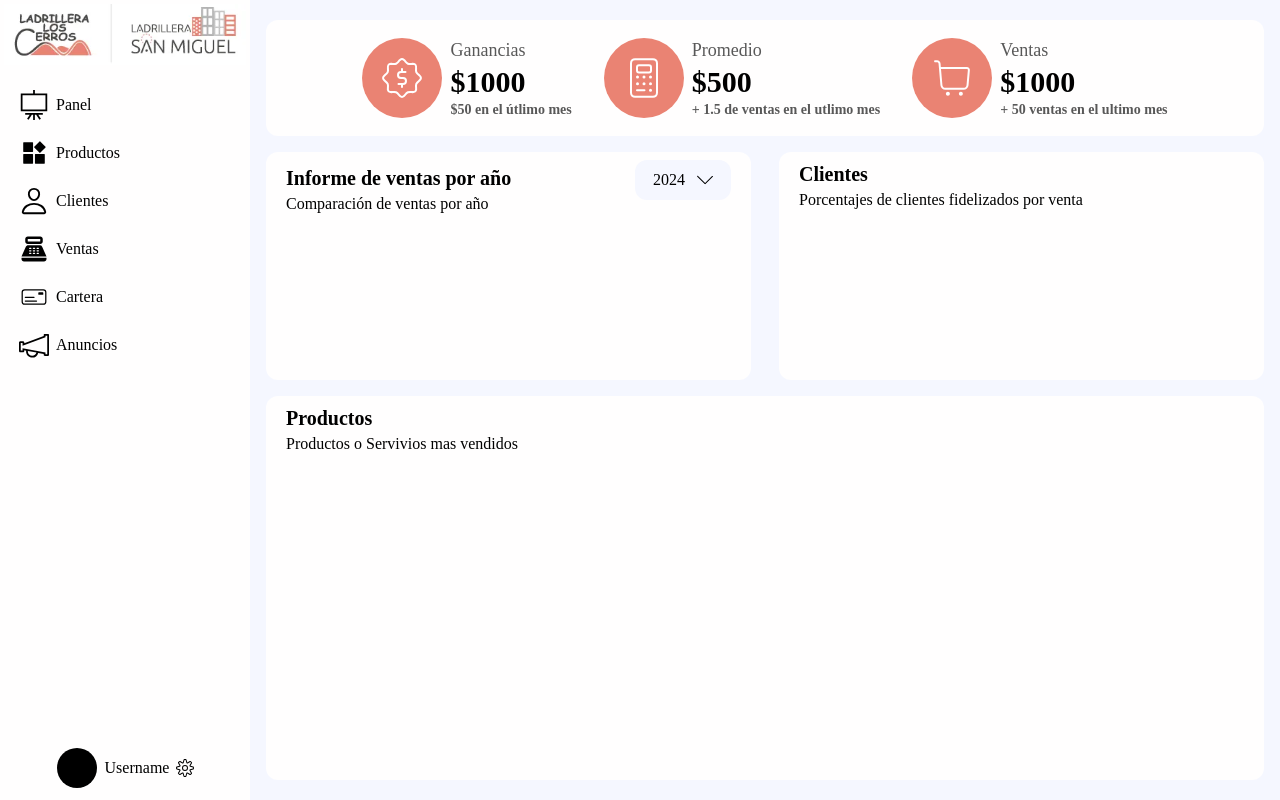
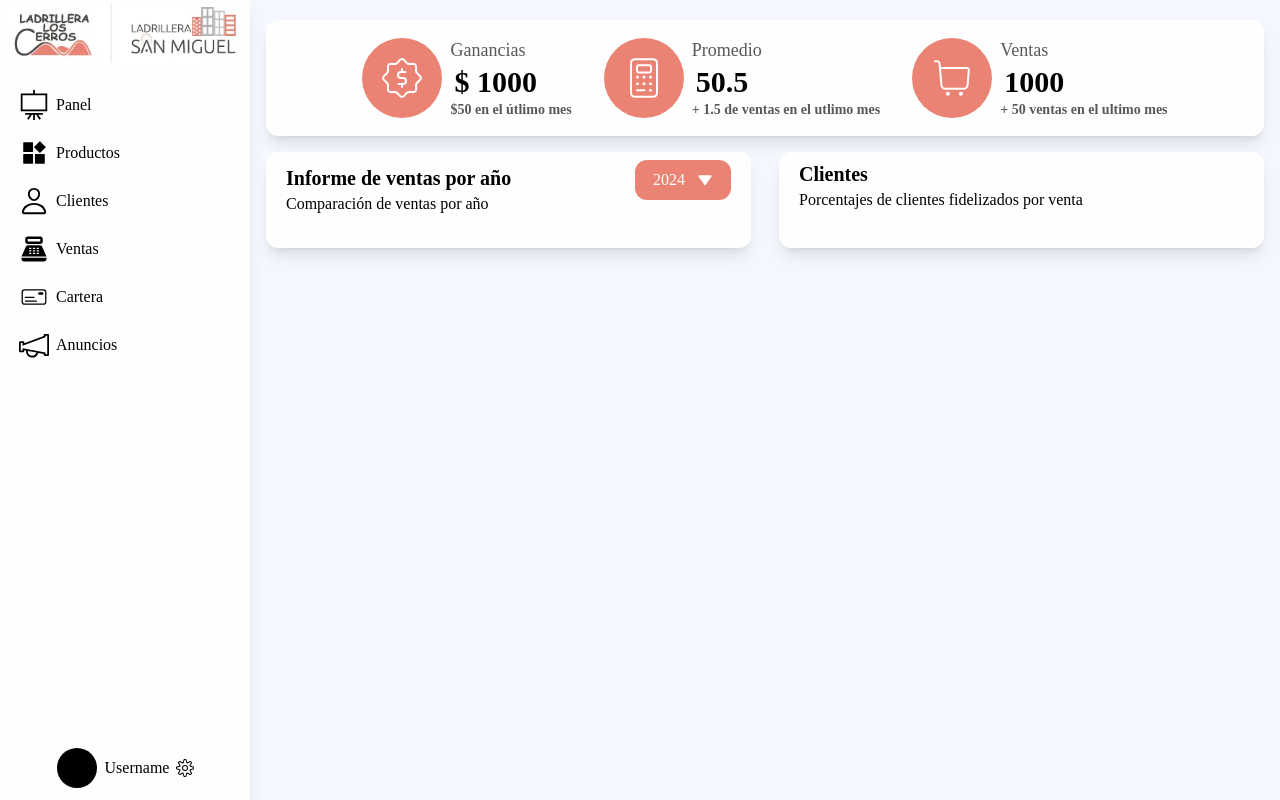
Before and after one commit to freddy320/LadrilleriaLosCerros, a React (Vite) app in the folder frontend/ladrilleriaLosCerros/: page /panel in a window 1280 px wide. Built offline with nearby package versions, Linux system fonts and the light colour scheme.

Commit message:
add style

```diff
--- a/frontend/ladrilleriaLosCerros/src/components/Panel.jsx
+++ b/frontend/ladrilleriaLosCerros/src/components/Panel.jsx
@@ -1,6 +1,7 @@
 import { CiBadgeDollar, CiShoppingCart, CiCalculator1 } from "react-icons/ci";
 import { useState } from "react";
 import { SlArrowDown } from "react-icons/sl";
+import { BiSolidDownArrow } from "react-icons/bi";
 
 const ItemPanel = ({ title, resultText, result, icon }) => {
     return (
@@ -10,7 +11,7 @@ const ItemPanel = ({ title, resultText, result, icon }) => {
             </div>
             <div>
                 <h5 className="text-lg opacity-65">{title}</h5>
-                <h2 className="text-3xl font-extrabold">${result}</h2>
+                <h2 className="text-3xl font-extrabold px-1">{result}</h2>
                 <h6 className="text-sm opacity-65 font-bold">{resultText}</h6>
             </div>
         </div>
@@ -19,12 +20,24 @@ const ItemPanel = ({ title, resultText, result, icon }) => {
 
 const ComboBox = ({ opcions }) => {
     const [isActive, setActive] = useState(false);
-    const handleClick = () => setActive(!isActive);
+    const [selected, setSelected] = useState(opcions[0]);
+    const handleClick = (value) => {
+        setActive(!isActive);
+        setSelected(value);
+    }
     return (
         <div className="flex flex-col">
-            <div onClick={handleClick} className="flex justify-center rounded-xl transition duration-500 bg-background items-center w-24 gap-3 p-2 font-medium hover:bg-red-300 hover:text-contrast ">
-                {opcions[0]}<SlArrowDown />
+           {
+            isActive ? opcions.map((opc) => (
+                <div onClick={() => handleClick(opc)} key={opc} className="flex justify-center rounded-xl transition duration-500 bg-themePage items-center w-24 gap-3 p-2 font-medium text-contrast  cursor-pointer hover:bg-red-500">
+                    {opc}<BiSolidDownArrow />
+                </div>
+            ))
+                :
+            <div onClick={() => setActive(!isActive)} className="flex justify-center rounded-xl transition duration-500 bg-themePage items-center w-24 gap-3 p-2 font-medium hover:bg-themePage text-contrast cursor-pointer hover:bg-red-500">
+                {selected}<BiSolidDownArrow />
             </div>
+           }
         </div>
     )
 }
@@ -32,15 +45,15 @@ const ComboBox = ({ opcions }) => {
 export default function Panel() {
     return (
         <div className="flex flex-col gap-4 h-full">
-            <section className='flex gap-8 justify-center bg-contrast p-4 rounded-xl'>
-                <ItemPanel title="Ganancias" resultText="$50 en el útlimo mes" result="1000" icon={<CiBadgeDollar className="w-12 h-12" />}/>
-                <ItemPanel title="Promedio" resultText="+ 1.5 de ventas en el utlimo mes" result="500" icon={<CiCalculator1 className="w-12 h-12" />}/>
+            <section className='flex gap-8 justify-center bg-contrast p-4 rounded-xl shadow-lg'>
+                <ItemPanel title="Ganancias" resultText="$50 en el útlimo mes" result="$ 1000" icon={<CiBadgeDollar className="w-12 h-12" />}/>
+                <ItemPanel title="Promedio" resultText="+ 1.5 de ventas en el utlimo mes" result="50.5" icon={<CiCalculator1 className="w-12 h-12" />}/>
                 <ItemPanel title="Ventas" resultText="+ 50 ventas en el ultimo mes" result="1000" icon={<CiShoppingCart  className="w-12 h-12" />}/>
             </section>
 
-            <section className='grid grid-cols-2 gap-7 h-full'>
-                <div className='bg-contrast px-5 py-2 rounded-xl' >
-                    <header className="flex justify-between items-baseline">
+            <section className='grid grid-cols-2 gap-7 h-24 overflow-visible'>
+                <div className='bg-contrast px-5 py-2 rounded-xl  h-24 shadow-lg'  >
+                    <header className="flex justify-between items-baseline h-auto">
                         <div>
                             <h2 className="font-extrabold text-xl">Informe de ventas por año</h2>
                             <h5>Comparación de ventas por año</h5>
@@ -48,18 +61,13 @@ export default function Panel() {
                         <ComboBox opcions={['2024', '2023', '2022', '2021']} />
                     </header>
                 </div>
-                <div className='bg-contrast px-5 py-2 rounded-xl'>
+                <div className='bg-contrast px-5 py-2 rounded-xl h-auto shadow-lg'>
                     <h2 className="font-extrabold text-xl">Clientes</h2>
                     <h5>Porcentajes de clientes fidelizados por venta</h5>
                 </div>
             </section>
 
-            <section>
-                <div className='h-96 bg-contrast px-5 py-2 rounded-xl '>
-                    <h2 className="font-extrabold text-xl">Productos</h2>
-                    <h5>Productos o Servivios mas vendidos</h5>
-                </div>
-            </section>
+
         </div>
     )
 }
--- a/frontend/ladrilleriaLosCerros/src/components/menu.jsx
+++ b/frontend/ladrilleriaLosCerros/src/components/menu.jsx
@@ -21,7 +21,7 @@ const Item = ({children}) => {
 export function Menu() {
   return (
     <main className="h-screen grid grid-cols-home font-Montserrat bg-background ">
-      <aside className="flex flex-col justify-between gap-3rounded-s bg-contrast p-1">
+      <aside className="flex flex-col justify-between gap-3rounded-s bg-contrast p-1 shadow-lg">
         <header className="flex flex-col gap-5">
           <div className="pinture-container-custom">
             <img className="pinture-custom" src={losCerros} alt="logo" />
```
